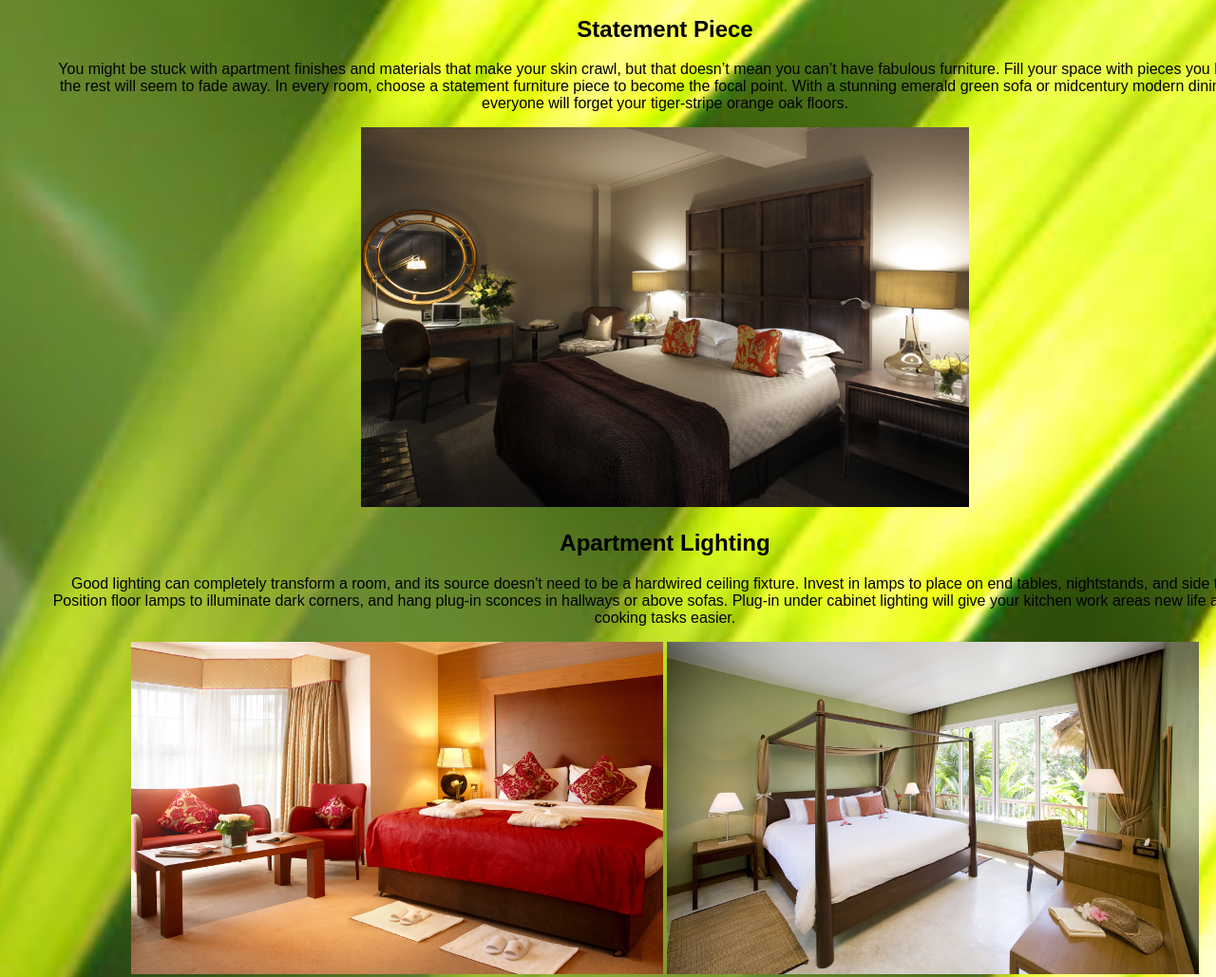
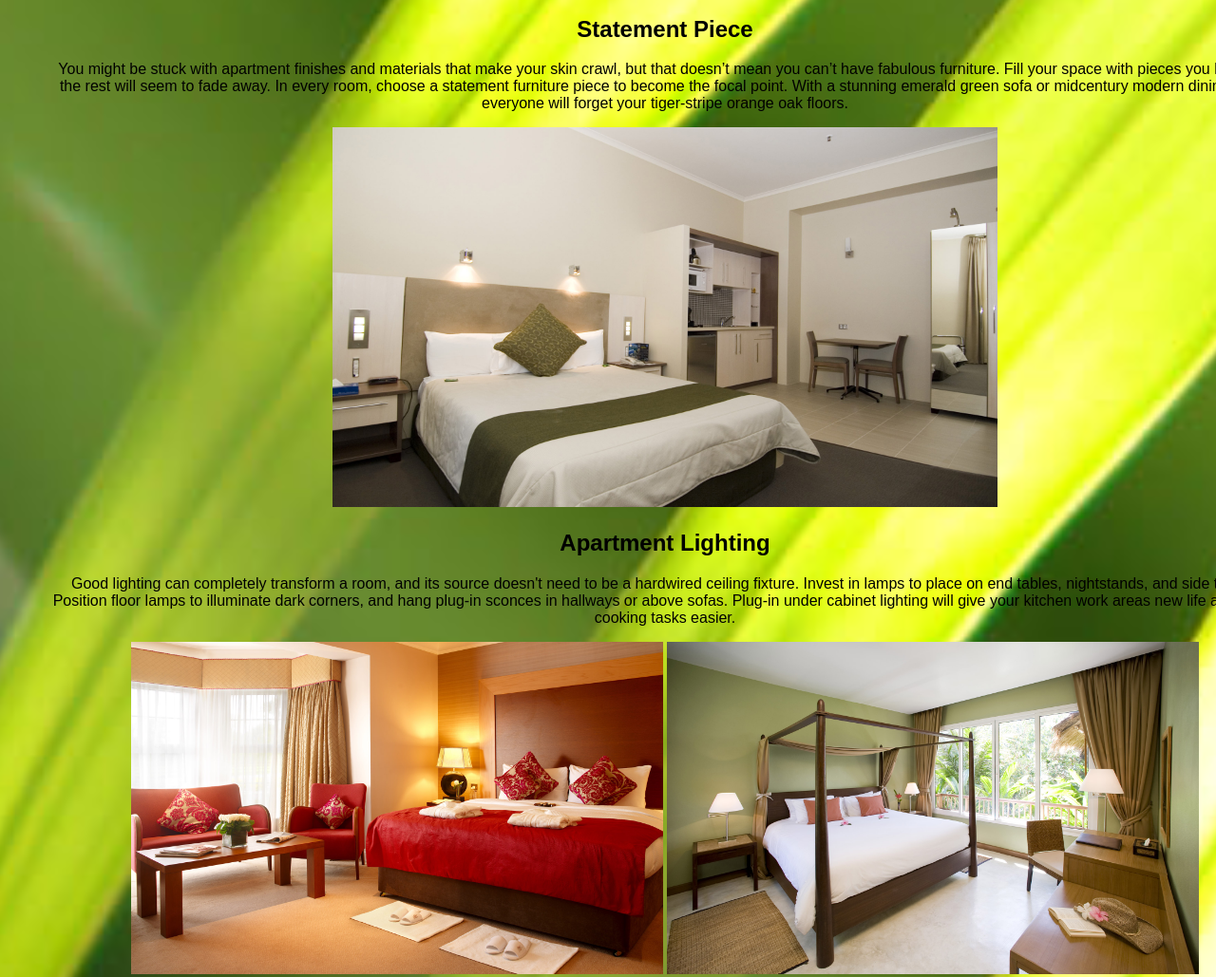
Before and after one commit to maryann97/ecommerce, a plain HTML site: page index.html in a window 1280 px wide. Shown: the part 1643-2672 px from the top of the page at 95% size. Drawn offline with Linux system fonts and the light colour scheme.

Commit message:
Update index.html

```diff
--- a/index.html
+++ b/index.html
@@ -67,7 +67,8 @@
 			 In every room, choose a statement furniture piece to become the focal point.
 			 With a stunning emerald green sofa or midcentury modern dining table, everyone will forget your tiger-stripe orange oak floors.
 		</p>
-			<img src="4.jpg"alt="4.jpg width="700" height="400"/>
+
+			<img src="36.jpg" alt="36jpg" width="700" height="400">
 
 
 		<p>
```
